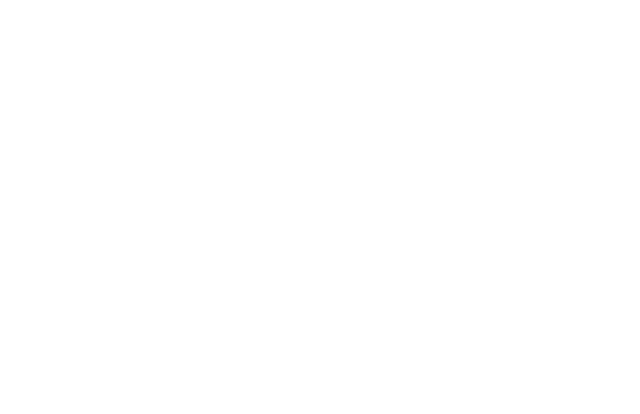
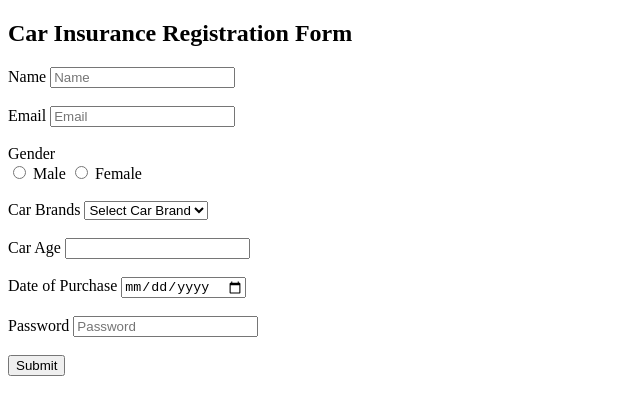
Before and after one commit to acciojob/car-insurance-form-AwaneeshSinghBisht, a website: page main.html in a window 1280 px wide. Shown: the whole page, without its empty margins (0-640 px from the left). Drawn offline with Linux system fonts and the light colour scheme.

Commit message:
created a submission

```diff
--- a/main.html
+++ b/main.html
@@ -10,6 +10,63 @@
 	<!-- the entire body must be written by student -->
     <script type="text/javascript" src="./script.js">
 </script>
+	<!DOCTYPE html>
+<html lang="en">
+<head>
+    <meta charset="UTF-8">
+    <meta name="viewport" content="width=device-width, initial-scale=1.0">
+    <title>Car Insurance Registration Form</title>
+</head>
+<body>
+
+    <h2>Car Insurance Registration Form</h2>
+
+    <form method="post">
+
+        <label for="name">Name</label>
+        <input type="text" id="name" placeholder="Name" required>
+        <br><br>
+
+        <label for="email">Email</label>
+        <input type="email" id="email" placeholder="Email" required>
+        <br><br>
+
+        <label>Gender</label><br>
+
+        <input type="radio" id="male" name="gender" value="Male" required>
+        <label for="male">Male</label>
+
+        <input type="radio" id="female" name="gender" value="Female" required>
+        <label for="female">Female</label>
+        <br><br>
+
+        <label for="cars">Car Brands</label>
+        <select id="cars">
+            <option value="">Select Car Brand</option>
+            <option value="BMW">BMW</option>
+            <option value="Audi">Audi</option>
+            <option value="Mercedez">Mercedez</option>
+        </select>
+        <br><br>
+
+        <label for="carage">Car Age</label>
+        <input type="number" id="carage" required>
+        <br><br>
+
+        <label for="dop">Date of Purchase</label>
+        <input type="date" id="dop" required>
+        <br><br>
+
+        <label for="password">Password</label>
+        <input type="password" id="password" placeholder="Password" required>
+        <br><br>
+
+        <button type="submit">Submit</button>
+
+    </form>
+
+</body>
+</html>
 
 </body>
 
```
